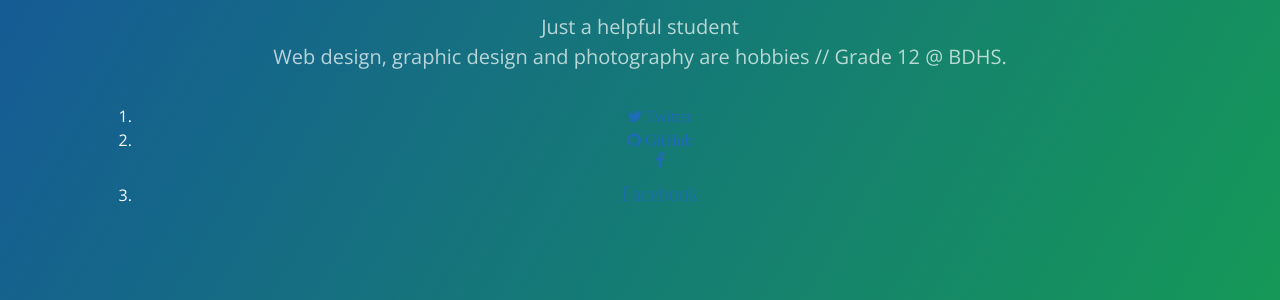
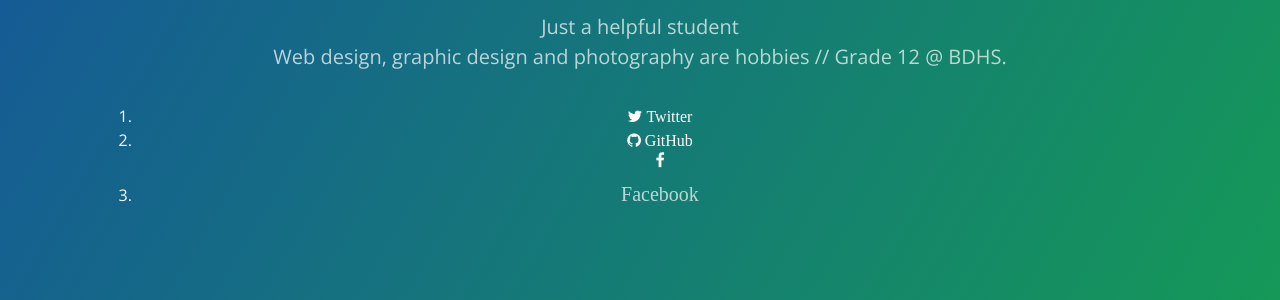
Before and after one commit to brettpetch/brettpetch.github.io, a Jekyll site: the page built from index.md, in a window 1280 px wide. Shown: the part 163-463 px from the top of the page. Built offline with Jekyll 4.4.1, drawn with Linux system fonts in a browser that asks for light colours; nearby versions of some CDN libraries; our own code applies the rules of GitHub Pages for plain Markdown files.

Commit message:
fix whites

```diff
--- a/_layouts/default.html
+++ b/_layouts/default.html
@@ -14,24 +14,24 @@
       <h1 class="project-name">{{ site.title | default: site.github.repository_name }}</h1>
       <h2 class="project-tagline">{{ site.description | default: site.github.project_tagline }}</h2>
       {% if site.twitter_username %}
-      <ol style="{color:white;}">
+      <ol style="color: white">
       <li>
-        <a style="{color: white;)" href="https://twitter.com/{{ site.twitter_username }}">
-          <i class="fa fa-twitter" style="{color: white;)"> Twitter</i>
+        <a style="color: white" href="https://twitter.com/{{ site.twitter_username }}">
+          <i class="fa fa-twitter" style="color: white"> Twitter</i>
         </a>
       </li>
       {% endif %}
       {% if site.github_username %}
       <li>
-        <a style="{color: white;)" href="https://github.com/{{ site.github_username }}">
-          <i class="fa fa-github" style="{color: white;)"> GitHub</i>
+        <a style="color: white" href="https://github.com/{{ site.github_username }}">
+          <i class="fa fa-github" style="color: white"> GitHub</i>
         </a>
       </li>
       {% endif %}
       {% if site.facebook_username %}
         <li>
-          <a style="{color: white;)" href="https://www.facebook.com/{{ site.facebook_username }}">
-            <i class="fa fa-facebook" style="{color: white;)"> <h2 class="project-tagline">Facebook</h2></i>
+          <a style="color: white" href="https://www.facebook.com/{{ site.facebook_username }}">
+            <i class="fa fa-facebook" style="color: white"> <h2 class="project-tagline">Facebook</h2></i>
           </a>
         </li>
       {% endif %}
```
